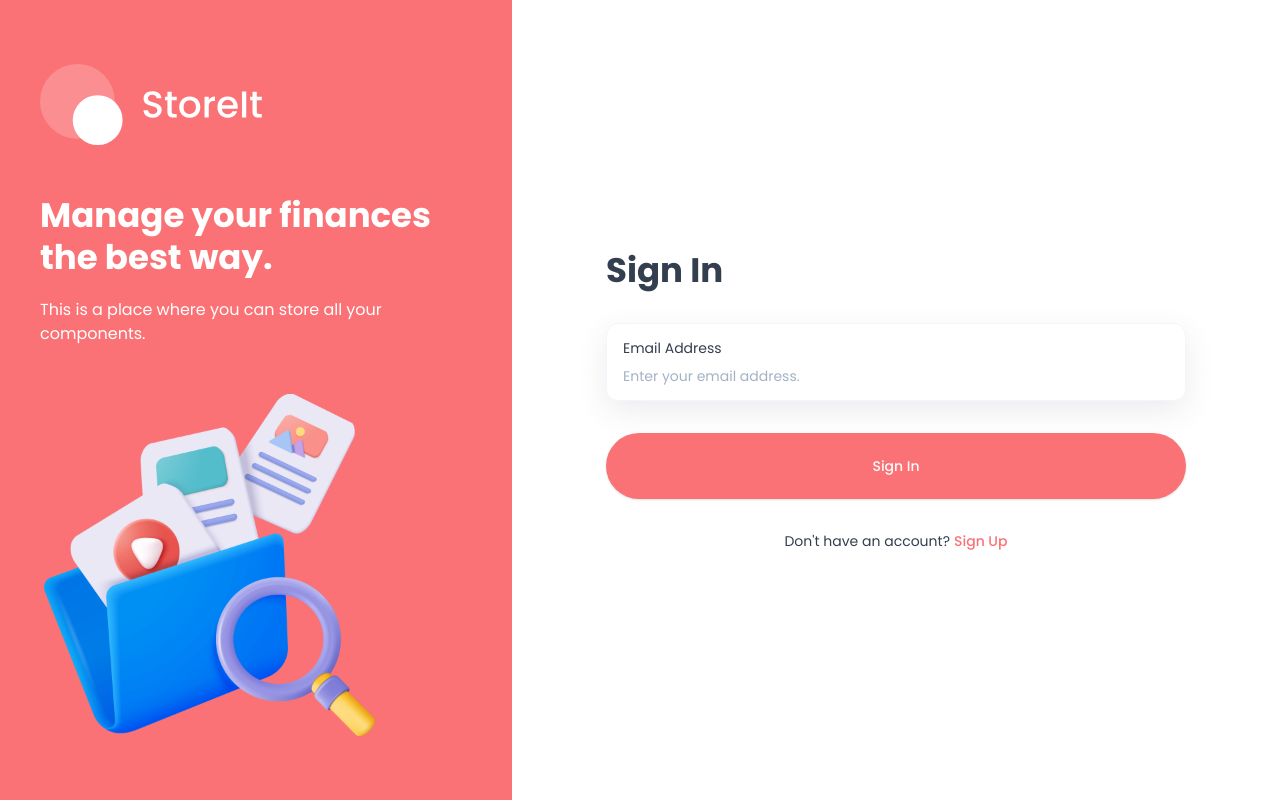
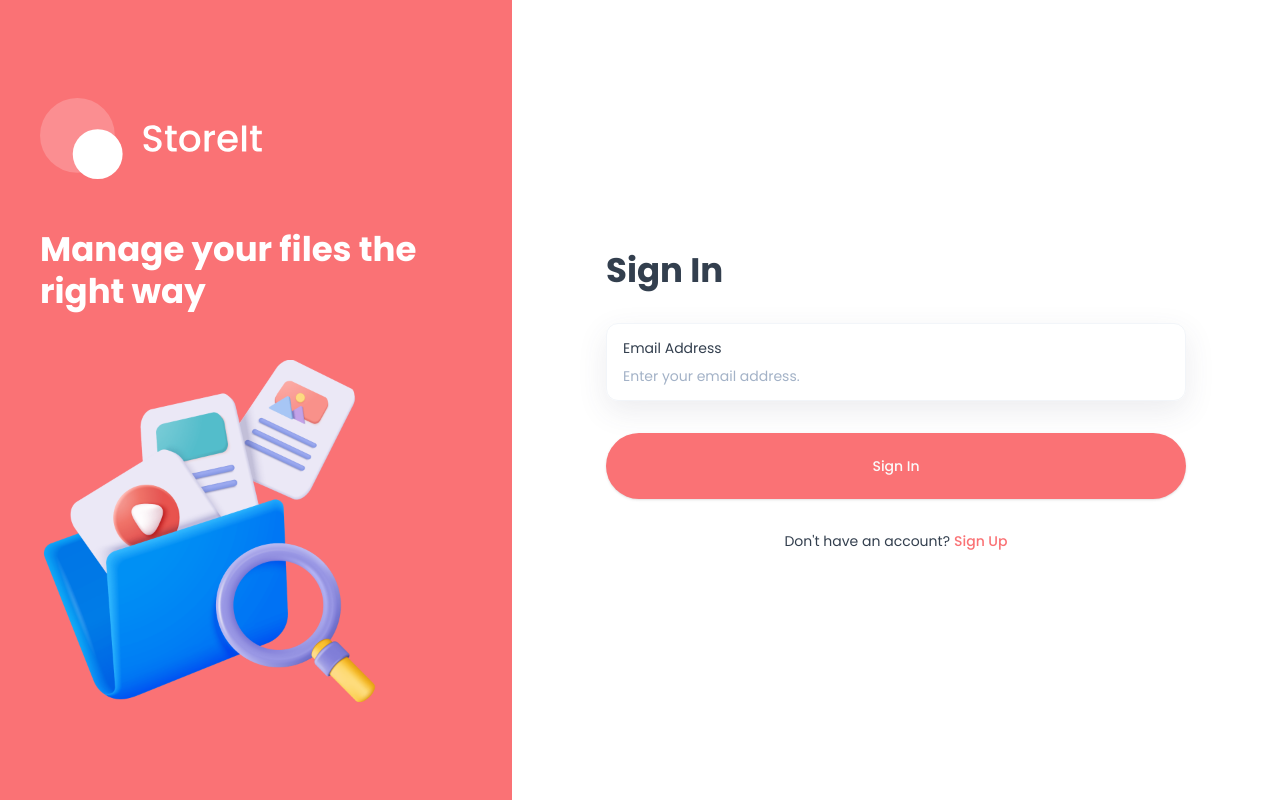
Before and after one commit to S-Bhargavii/StoreIt, a Next.js app: page /sign-in in a window 1280 px wide. Built offline with nearby package versions, Linux system fonts and the light colour scheme; no server answers.

Commit message:
minor changes

```diff
--- a/app/(auth)/layout.tsx
+++ b/app/(auth)/layout.tsx
@@ -15,10 +15,7 @@ const Layout = ({children}:{children: React.ReactNode}) => {
                 />
                 {/* the image searches in the public folder automatically */}
                 <div className="space-y-5 text-white">
-                    <h1 className="h1">Manage your finances the best way.</h1>
-                    <p className="body-1">
-                        This is a place where you can store all your components.
-                    </p>
+                    <h1 className="h1">Manage your files the right way</h1>
                 </div>
                 <Image
                     src="/assets/images/files.png"
```
